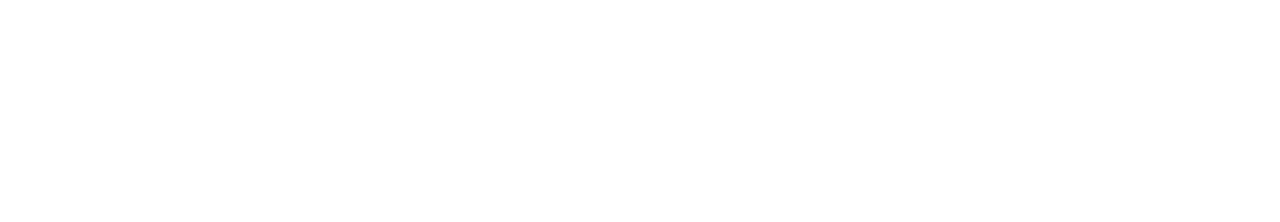
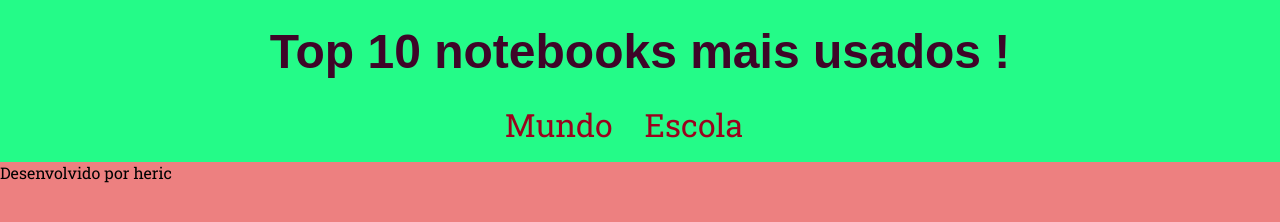
Before and after one commit to hericxzin/2024-3DS-API-ezzzz, a plain HTML site: page index.html in a window 1280 px wide. Drawn offline with Linux system fonts and the light colour scheme; no server answers; a web font is replaced by a local one.

Commit message:
Add files via upload

```diff
--- /dev/null
+++ b/grafico/dadosGerais.js
@@ -0,0 +1,18 @@
+const url = "https://github.com/hericxzin/github-json.git"
+
+async function visualizarInformacoes() {
+    const res = await fetch(url);
+    const dados = await res.json();
+
+    const notebooksMaisVendidos = dados[0].titulo;
+    const numeroDeVendas = dados[0].vendas;
+
+    const paragrafo = document.createElement('p');
+    paragrafo.classList.add('caixa-grafico__class');
+    paragrafo.innerText = `Em busca de descobrir quais foram os notebooks mais vendidos: ${notebooksMaisVendidos} com total de vendas de ${numeroDeVendas} nas plataformas: ${plataformas}.`;
+
+    const caixa = document.getElementById('caixa-grafico');
+    caixa.appendChild(paragrafo);
+}
+
+visualizarInformacoes();
--- a/index.html
+++ b/index.html
@@ -0,0 +1,27 @@
+<!DOCTYPE html>
+<html lang="en">
+<head>
+    <meta charset="UTF-8">
+    <meta name="viewport" content="width=device-width, initial-scale=1.0">
+    <title>Os notebooks mais usados do mundo</title>
+    <link rel="stylesheet" href="style.css">
+</head>
+<body>
+    <header>
+        <h1>Top 10 notebooks mais usados !</h1>
+        <nav>
+            <a href="Apple MacBook Air">Mundo</a>
+            <a href="Positivo">Escola</a>
+        </nav>
+    </header>
+    <main class="secao-grafico">
+        <section id="caixa-grafico" class="caixa-grafico" >
+            <!-- Aqui vamos colocar os gráficos usando JS -->
+        </section>
+    </main>
+    <footer>
+        <p> Desenvolvido por heric</p>
+    </footer>
+    <script type="module" src="grafico/dadosGerais.js"></script>
+</body>
+</html>
--- a/style.css
+++ b/style.css
@@ -1,19 +1,48 @@
-@import url( );
+@import url('https://fonts.googleapis.com/css2?family=New+Amsterdam&family=Roboto+Slab:wght@100..900&display=swap');
 
-* {
+*{
     margin: 0;
     padding: 0;
 }
 
-:root {
-    --licorice: #220901ff;
-    --blood-red: #621708ff;
-    --penn-red: #941b0cff;
-    --rust: #bc3908ff;
-    --orange-web: #f6aa1cff;
-    --verde: #28a745;
+:root{
+    --roxo: rgb(62, 5, 40);
+    --vermelho: #9a031eff;
+    --amarelo: rgb(36, 251, 136);
+    --laranja: #e36414ff;
+    --azul: rgb(237, 128, 128);
+    --preto: rgb(0, 0, 0);
+    --fonte-titulo:"New Amsterdam", sans-serif;
+    --fonte-texto:"Roboto Slab", serif;
 }
 
-body {
-    background-color: var(--verde);
+body{
+    background-color: var(--azul);
+    font-family: var(--fonte-texto);
+    color: var(--preto)
 }
+
+header{
+    background-color: var(--amarelo);
+    text-align: center;
+}
+
+h1{
+    font-family: var(--fonte-titulo);
+    font-size: 3rem;
+    color: var(--roxo);
+    padding: 1.5rem 0;
+}
+
+nav{
+    display: flex;
+    justify-content: center;
+    font-weight: 400;
+}
+
+nav a{
+    text-decoration: none;
+    color: var(--vermelho);
+    font-size: 2rem;
+    margin: 0 2rem 1rem 0;
+}
```
